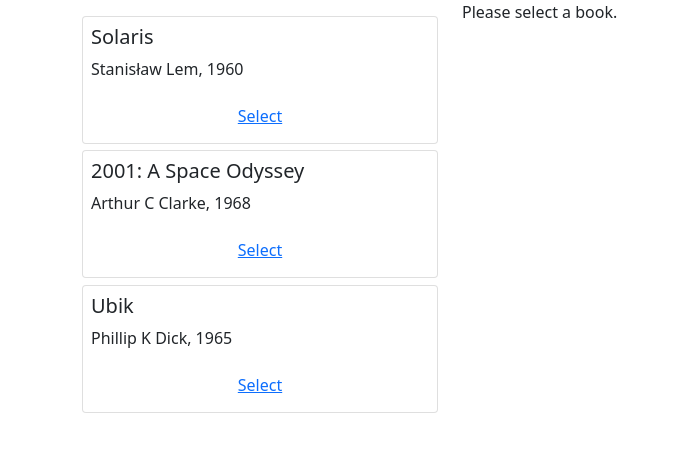
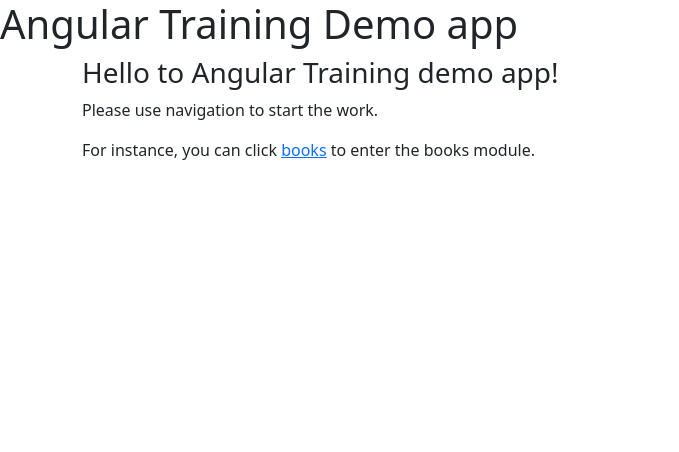
Before and after one commit to zarakfarid/angular, an Angular app: page / in a window 1280 px wide. Shown: the top 452 px of the page, without its empty margins (0-679 px from the left). Built offline with nearby package versions, Linux system fonts and the light colour scheme.

Commit message:
the router part 1

```diff
--- a/src/app/app-routing.module.ts
+++ b/src/app/app-routing.module.ts
@@ -1,7 +1,23 @@
 import { NgModule } from '@angular/core';
 import { RouterModule, Routes } from '@angular/router';
+import {StartPageComponent} from "./start-page/components/start-page/start-page.component";
+import {BookListComponent} from "./books/components/book-list/book-list.component";
+import {NoPageFoundComponent} from "./start-page/components/no-page-found/no-page-found.component";
 
-const routes: Routes = [];
+const routes: Routes = [
+  {
+    path: "",
+    component: StartPageComponent
+  },
+  {
+    path: "books",
+    component: BookListComponent
+  },
+  {
+    path: "**",
+    component: NoPageFoundComponent
+  }
+];
 
 @NgModule({
   imports: [RouterModule.forRoot(routes)],
--- a/src/app/app.component.html
+++ b/src/app/app.component.html
@@ -1,4 +1,4 @@
-<app-book-list></app-book-list>
+<h1>Angular Training Demo app</h1>
 <router-outlet></router-outlet>
 <div class="text-center app-spinner-wrapper" *ngIf="showSpinner$ | async">
   <div class="spinner-grow app-spinner text-info" role="status">
--- /dev/null
+++ b/src/app/start-page/components/no-page-found/no-page-found.component.html
@@ -0,0 +1,4 @@
+<div class="container">
+  <h4>Sorry, no page found.</h4>
+  <p>Please go back to the <a [routerLink]="['']">start page</a>.</p>
+</div>
--- /dev/null
+++ b/src/app/start-page/components/no-page-found/no-page-found.component.ts
@@ -0,0 +1,15 @@
+import { Component, OnInit } from '@angular/core';
+
+@Component({
+  selector: 'app-no-page-found',
+  templateUrl: './no-page-found.component.html',
+  styleUrls: ['./no-page-found.component.scss']
+})
+export class NoPageFoundComponent implements OnInit {
+
+  constructor() { }
+
+  ngOnInit(): void {
+  }
+
+}
--- /dev/null
+++ b/src/app/start-page/components/start-page/start-page.component.html
@@ -0,0 +1,9 @@
+<div class="container">
+  <h3>Hello to Angular Training demo app!</h3>
+  <p>
+    Please use navigation to start the work.
+  </p>
+  <p>
+    For instance, you can click <a [routerLink]="['books']">books</a> to enter the books module.
+  </p>
+</div>
--- /dev/null
+++ b/src/app/start-page/components/start-page/start-page.component.ts
@@ -0,0 +1,15 @@
+import { Component, OnInit } from '@angular/core';
+
+@Component({
+  selector: 'app-start-page',
+  templateUrl: './start-page.component.html',
+  styleUrls: ['./start-page.component.scss']
+})
+export class StartPageComponent implements OnInit {
+
+  constructor() { }
+
+  ngOnInit(): void {
+  }
+
+}
--- /dev/null
+++ b/src/app/start-page/start-page.module.ts
@@ -0,0 +1,18 @@
+import { NgModule } from '@angular/core';
+import { CommonModule } from '@angular/common';
+import { StartPageComponent } from './components/start-page/start-page.component';
+import {RouterModule} from "@angular/router";
+import { NoPageFoundComponent } from './components/no-page-found/no-page-found.component';
+
+
+
+@NgModule({
+  declarations: [
+    StartPageComponent,
+    NoPageFoundComponent
+  ],
+  imports: [
+    CommonModule, RouterModule
+  ]
+})
+export class StartPageModule { }
```
Also changed, not shown: src/app/app.module.ts (+9 -6 lines), src/app/start-page/components/no-page-found/no-page-found.component.scss (added), src/app/start-page/components/start-page/start-page.component.scss (added).
